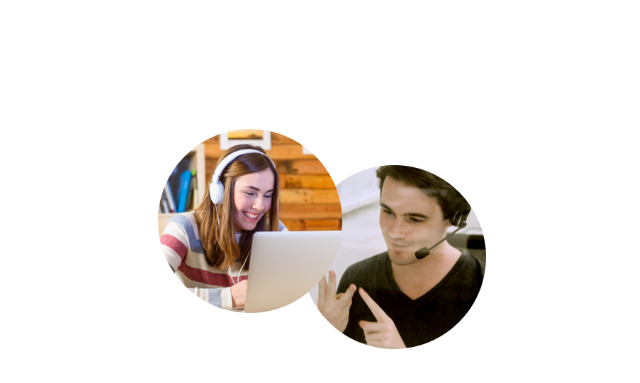
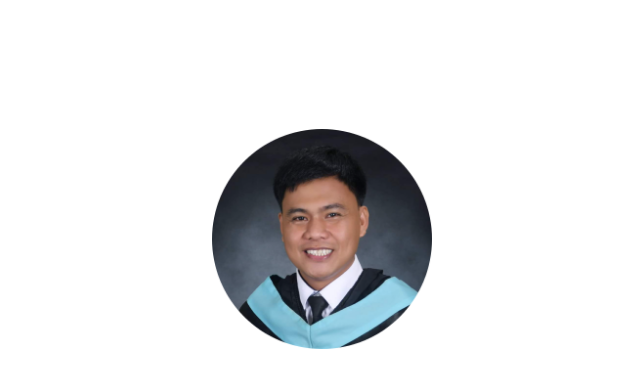
Before and after one commit to ArdeeCacho/CVnew.github.io, a plain HTML site: page index.html in a window 1280 px wide. Shown: the part 279-662 px from the top of the page, without its empty margins (318-958 px from the left). Drawn offline with Linux system fonts and the light colour scheme; files that its build step writes are made by us from their sources.

Commit message:
hayys
buhayy

```diff
--- a/index.html
+++ b/index.html
@@ -15,7 +15,7 @@
     </div>
     <div class="middle-container">
       <div class="profile">
-        <img src="images/image_howitworks.png" alt="my profile" height="220px; width:220px">
+        <img src="images/circle-cropped.png" alt="my profile" height="220px; width:220px">
         <h2>Hello.</h2>
         <p>I am a Mathematics Online Tutor</p>
       </div>
```
